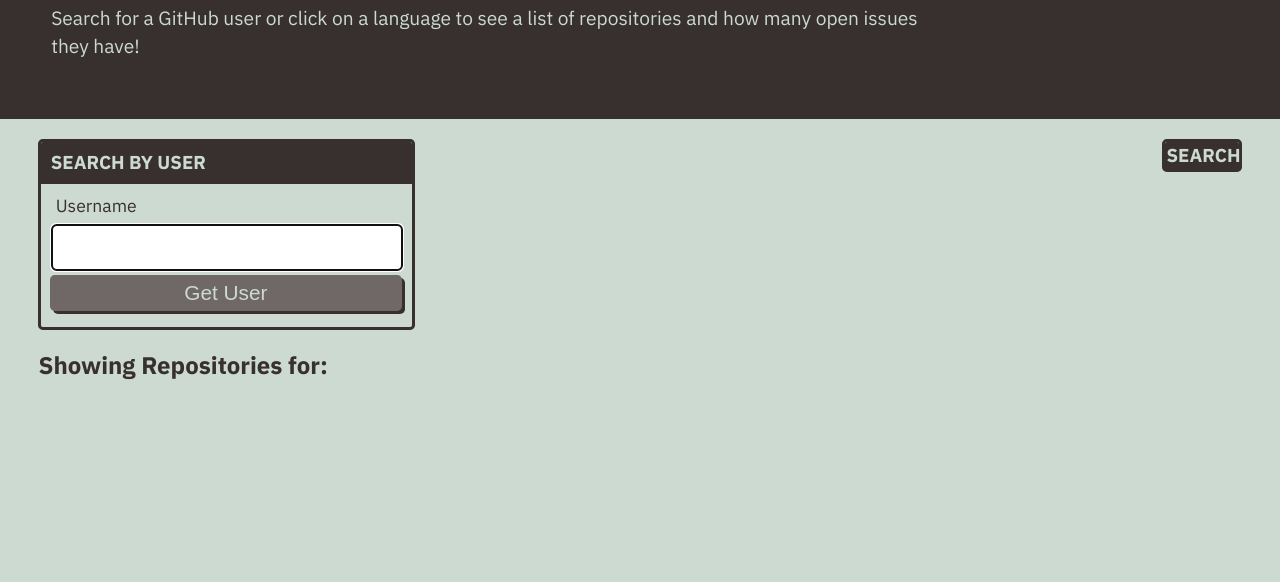
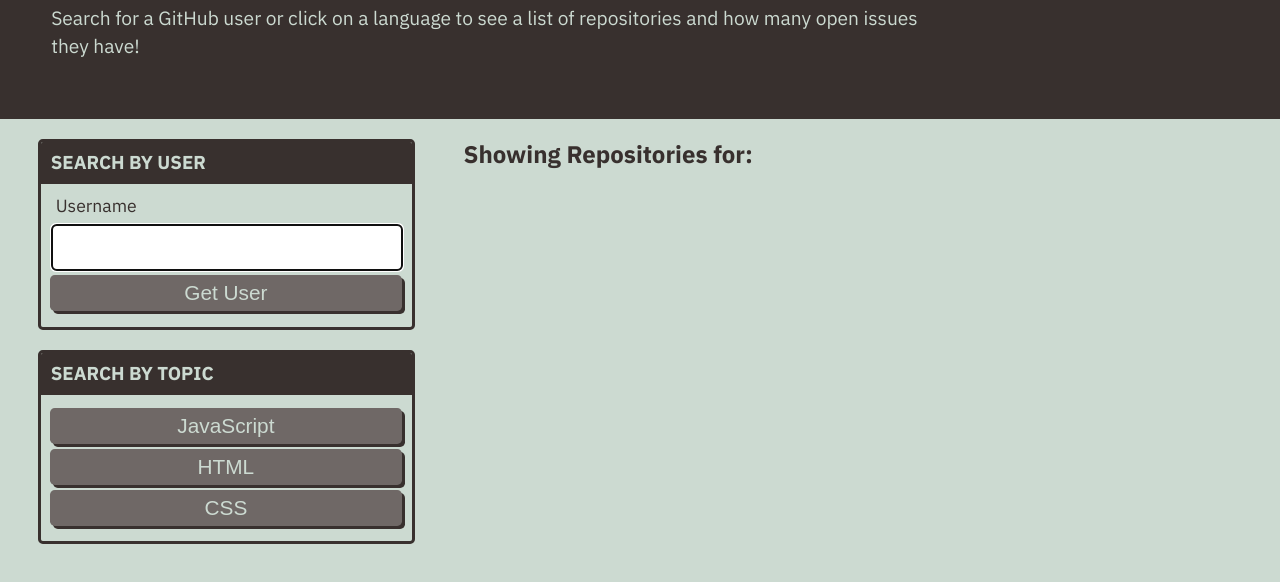
Before and after one commit to eltont45/git-it-done, a plain HTML site: page index.html in a window 1280 px wide. Shown: the part 114-696 px from the top of the page. Drawn offline with Linux system fonts and the light colour scheme.

Commit message:
finishing changes with master code

```diff
--- a/assets/js/single.js
+++ b/assets/js/single.js
@@ -1,7 +1,6 @@
 var repoNameEl = document.querySelector("#repo-name");
 var issueContainerEl = document.querySelector("#issues-container");
 var limitWarningEl = document.querySelector("#limit-warning");
-var queryString = document.location.search;
 
 var getRepoName = function() {
     // grab repo name from url query string
--- a/index.html
+++ b/index.html
@@ -29,21 +29,25 @@
           <button type="submit" class="btn">Get User</button>
         </form>
       </div>
-    </div>
 
-    <div class="">
       <div class="card">
-        <h3 class="card-header text-uppercase">Search</h3>
+        <h3 class="card-header text-uppercase">Search By Topic</h3>
+        <div id="language-buttons" class="card-body">
+          <button data-language="javascript" class="btn">JavaScript</button>
+          <button data-language="html" class="btn">HTML</button>
+          <button data-language="css" class="btn">CSS</button>
+        </div>
       </div>
     </div>
 
     <div class="col-12 col-md-8">
       <h2 class="subtitle">Showing Repositories for: <span id="repo-search-term"></span></h2>
-      <div id="repos-container" class="list-group"></div>
+      <div id="repos-container" class="list-group">
+
+      </div>
     </div>
   </main>
 
-  <!-- add script at the bottom of the body -->
   <script src="./assets/js/homepage.js"></script>
 </body>
 
```
